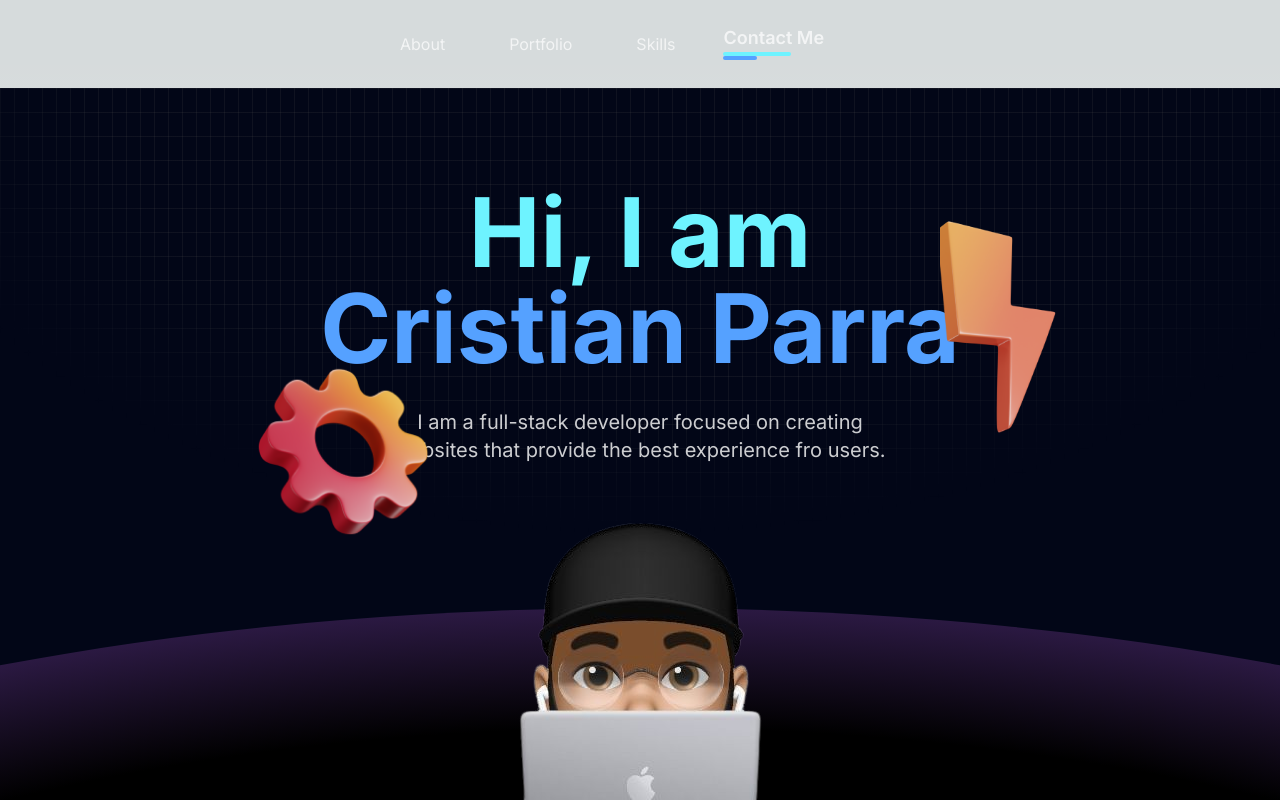
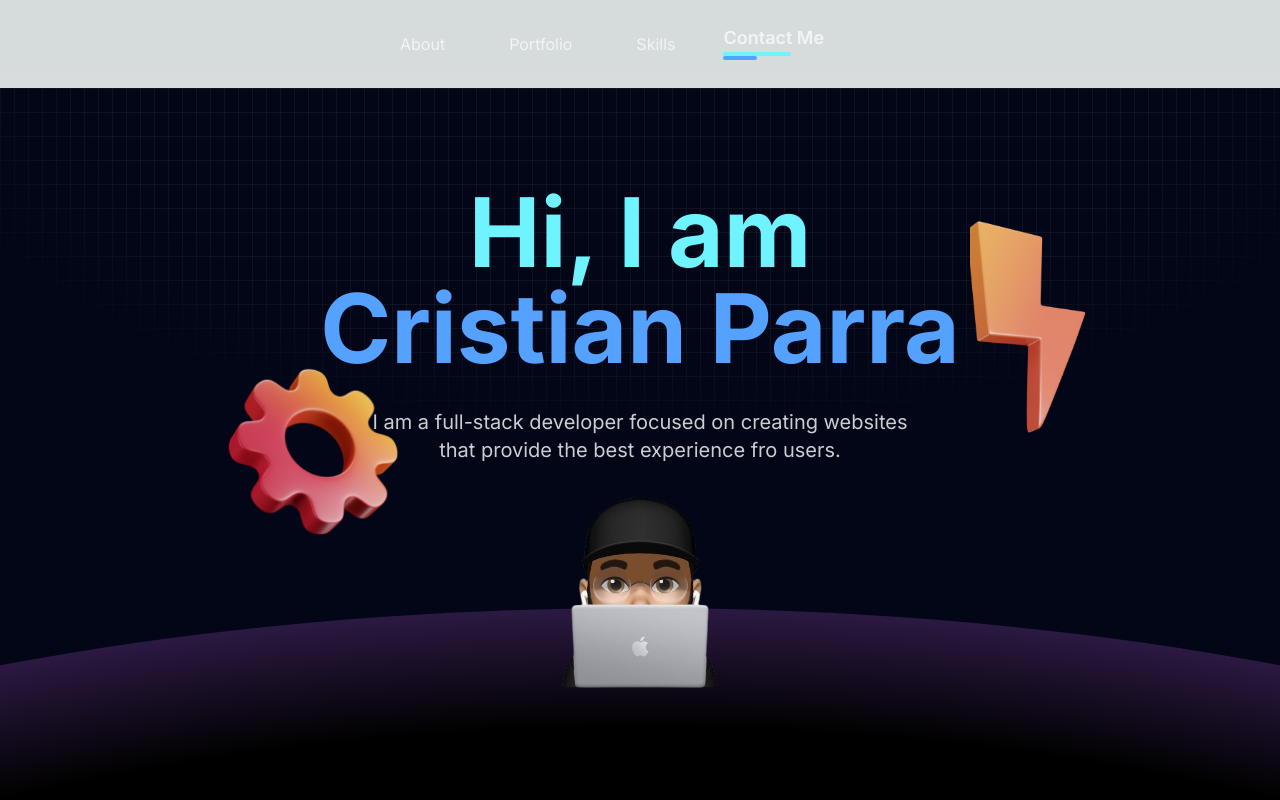
Before and after one commit to JonathanVargas0111/portfolio-orange, a Next.js app: page / in a window 1280 px wide. Shown: the top 800 px of the page. Built offline with nearby package versions, Linux system fonts and the light colour scheme.

Commit message:
Detailing response hero

```diff
--- a/src/components/Hero.tsx
+++ b/src/components/Hero.tsx
@@ -9,18 +9,18 @@ import profilepic from '../assets/profilepic.png'
 const Hero = () => {
     return (
         <div className="py-24 relative overflow-clip bg-slate-950">
-            <div className='absolute rounded-[60%] w-[3000px] h-[1200px] top-[520px] left-[50%] -translate-x-1/2
+            <div className='hidden md:block absolute rounded-[60%] w-[3000px] h-[1200px] top-[520px] left-[50%] -translate-x-1/2
                 bg-[radial-gradient(closest-side,#000_80%,#2B1942)]'>
             </div>
             <div className="absolute bottom-0 left-0 right-0 top-0 bg-[linear-gradient(to_right,#4f4f4f2e_1px,transparent_1px),linear-gradient(to_bottom,#4f4f4f2e_1px,transparent_1px)] bg-[size:14px_24px] [mask-image:radial-gradient(ellipse_60%_50%_at_50%_0%,#000_70%,transparent_100%)]">
             </div>
             <div className='relative'>
-                <div className='text-8xl font-bold text-center'>
+                <div className='text-4xl sm:text-8xl font-bold text-center'>
                     <h1 className='text-[#6EF3FF]'>Hi, I am </h1>
                     <h1 className='text-[#55A1FF]'>Cristian Parra</h1>
                 </div>
                 <motion.div
-                    className='hidden xl:flex absolute left-[250px] top-[170px]'
+                    className='hidden xl:block absolute xl:left-[220px] 2xl:left-[250px] top-[170px]'
                     drag
                 >
                     <Image
@@ -32,7 +32,7 @@ const Hero = () => {
                     />
                 </motion.div>
                 <motion.div
-                    className='hidden xl:flex absolute right-[220px] top-[20px]'
+                    className='hidden xl:block absolute xl:right-[190px] 2xl:right-[220px] top-[20px]'
                     drag
                 >
                     <Image
@@ -44,13 +44,13 @@ const Hero = () => {
                         className=''
                     />
                 </motion.div>
-                <p className='text-center text-xl max-w-[500px] mx-auto mt-8 text-white/80'>
+                <p className='text-center text-lg md:text-xl max-w-xl mx-auto mt-8 text-white/80'>
                 I am a full-stack developer focused on creating websites that provide the best experience fro users.
             </p>
             <Image
                 src={profilepic}
                 alt='picture cristian parra'
-                className='h-auto w-auto mx-auto'
+                className='h-auto md:h-60 2xl:h-72 w-auto mx-auto'
             />
             </div>
 
```
